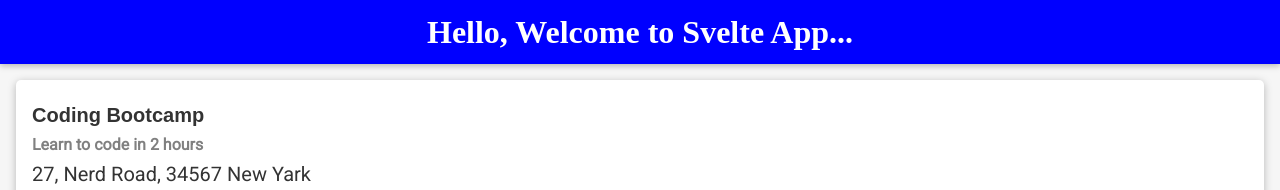
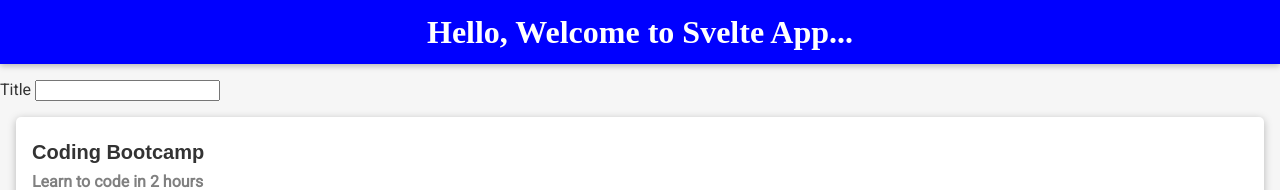
Before and after one commit to smarigowda/my-svelte-project, a Svelte app: page / in a window 1280 px wide. Shown: the top 190 px of the page. Built offline with nearby package versions, Linux system fonts and the light colour scheme.

Commit message:
SUC-6 Meetup Form - Title input

```diff
--- a/src/App.svelte
+++ b/src/App.svelte
@@ -1,7 +1,7 @@
 <script>
   import Header from "./UI/Header.svelte";
   import MeetupItem from "./Meetups/MeetupItem.svelte";
-  import MeetupGrid from './Meetups/MeetupGrid.svelte';
+  import MeetupGrid from "./Meetups/MeetupGrid.svelte";
 
   let meetups = [
     {
@@ -29,5 +29,19 @@
   ];
 </script>
 
+<style>
+  #meetups {
+    margin-top: 5rem;
+  }
+</style>
+
 <Header />
-<MeetupGrid {meetups}/>
+<main id="meetups">
+  <form action="">
+    <div class="form-control">
+      <label for="title">Title</label>
+      <input type="text" id="title">
+    </div>
+  </form>
+  <MeetupGrid {meetups} />
+</main>
--- a/src/Meetups/MeetupGrid.svelte
+++ b/src/Meetups/MeetupGrid.svelte
@@ -1,16 +1,8 @@
 <script>
-import MeetupItem from './MeetupItem.svelte';
-export let meetups;
+  import MeetupItem from "./MeetupItem.svelte";
+  export let meetups;
 </script>
 
-<style>
-  #meetups {
-    margin-top: 5rem;
-  }
-</style>
-
-<section id="meetups">
-  {#each meetups as meetup}
-    <MeetupItem {...meetup} />
-  {/each}
-</section>
+{#each meetups as meetup}
+  <MeetupItem {...meetup} />
+{/each}
```
